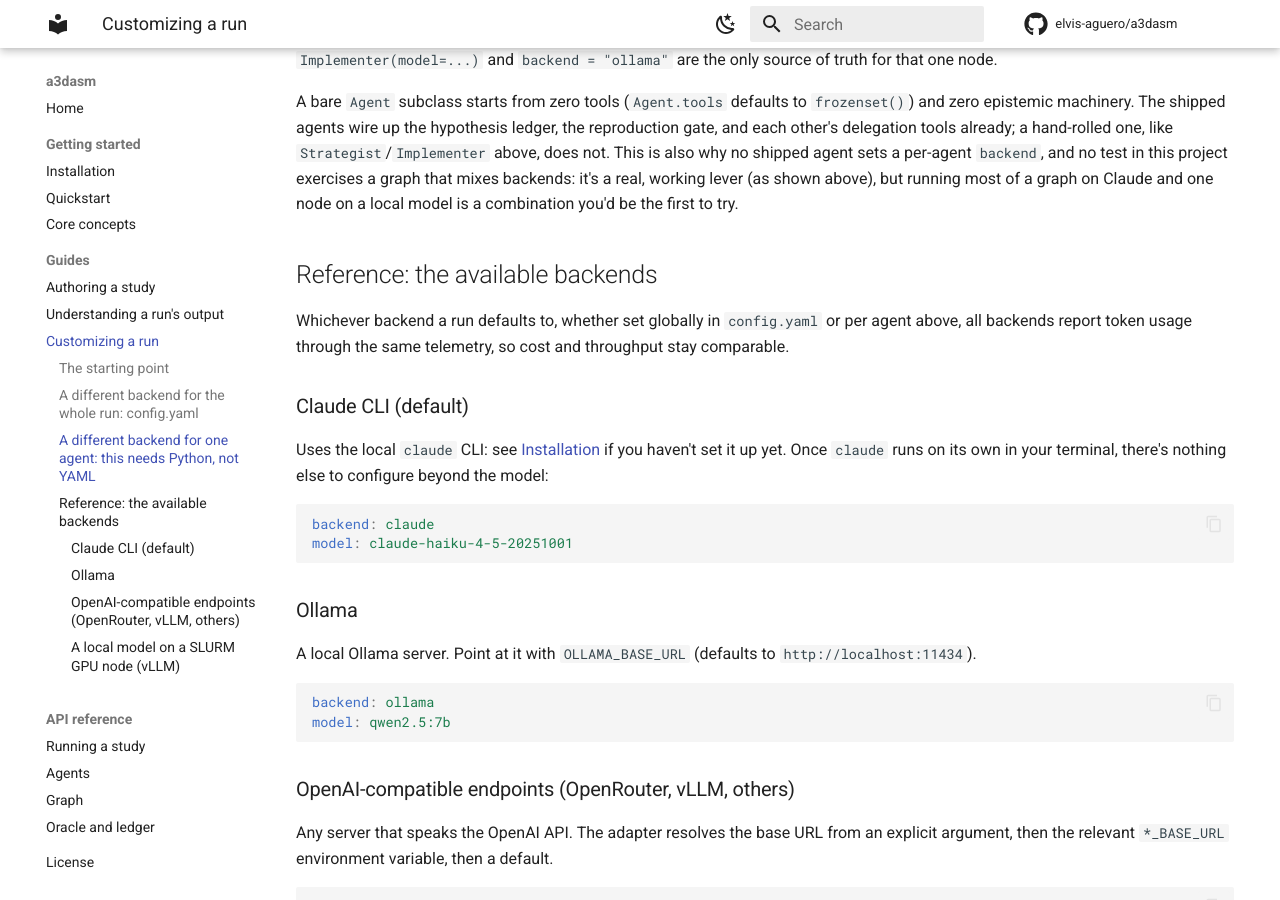
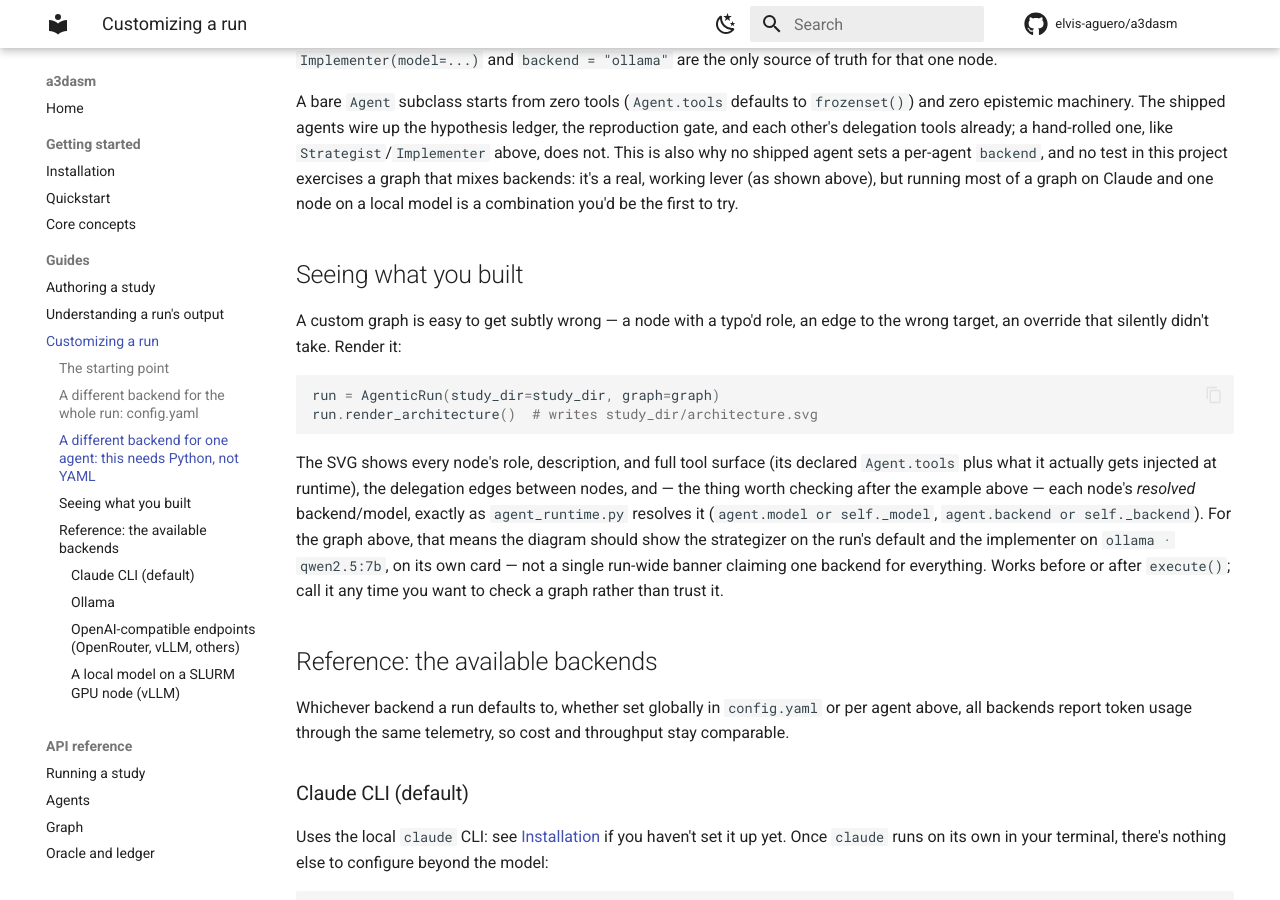
Before and after one commit to elvis-aguero/a3dasm, an MkDocs documentation site: the page built from docs/customizing-a-run.md, in a window 1280 px wide and 900 px high, scrolled down 1738 px. Built offline with MkDocs 1.6.1 and Material for MkDocs 9.7.7, drawn with Linux system fonts in a browser that asks for light colours; comment, search, counter and statistics services are not loaded.

Commit message:
docs: point customizing-a-run.md at render_architecture()
ROOT CAUSE / MOTIVATION
render_architecture() (added in 44b707e) had no doc mention anywhere. Its
single best use case is exactly what customizing-a-run.md's own custom-graph
example demonstrates — a per-node backend override that's easy to get
subtly wrong (typo'd role, wrong edge target, an override that silently
didn't take). Added a short section right after that example showing
render_architecture() against the SAME graph, so a reader can immediately
check that the diagram's per-node BACKEND line actually shows the
implementer on ollama/qwen2.5:7b, not a single run-wide claim.

EVIDENCE
User question ("Should this go on the docs somewhere?") following approval
of the run_diagram.py feature.

RUN
No specific run; a docs addition, not a run-driven fix.

DEFERRED
DEFERRED: none.

Co-Authored-By: Claude Sonnet 5 <noreply@anthropic.com>
Claude-Session: https://claude.ai/code/session_01QZtu97Pd5qJfSKMKJwDaWr

````diff
--- a/docs/customizing-a-run.md
+++ b/docs/customizing-a-run.md
@@ -101,6 +101,27 @@ this project exercises a graph that mixes backends: it's a real, working
 lever (as shown above), but running most of a graph on Claude and one node
 on a local model is a combination you'd be the first to try.
 
+## Seeing what you built
+
+A custom graph is easy to get subtly wrong — a node with a typo'd role, an
+edge to the wrong target, an override that silently didn't take. Render it:
+
+```python
+run = AgenticRun(study_dir=study_dir, graph=graph)
+run.render_architecture()  # writes study_dir/architecture.svg
+```
+
+The SVG shows every node's role, description, and full tool surface (its
+declared `Agent.tools` plus what it actually gets injected at runtime), the
+delegation edges between nodes, and — the thing worth checking after the
+example above — each node's *resolved* backend/model, exactly as
+`agent_runtime.py` resolves it (`agent.model or self._model`, `agent.backend
+or self._backend`). For the graph above, that means the diagram should show
+the strategizer on the run's default and the implementer on `ollama ·
+qwen2.5:7b`, on its own card — not a single run-wide banner claiming one
+backend for everything. Works before or after `execute()`; call it any time
+you want to check a graph rather than trust it.
+
 ## Reference: the available backends
 
 Whichever backend a run defaults to, whether set globally in `config.yaml`
````
